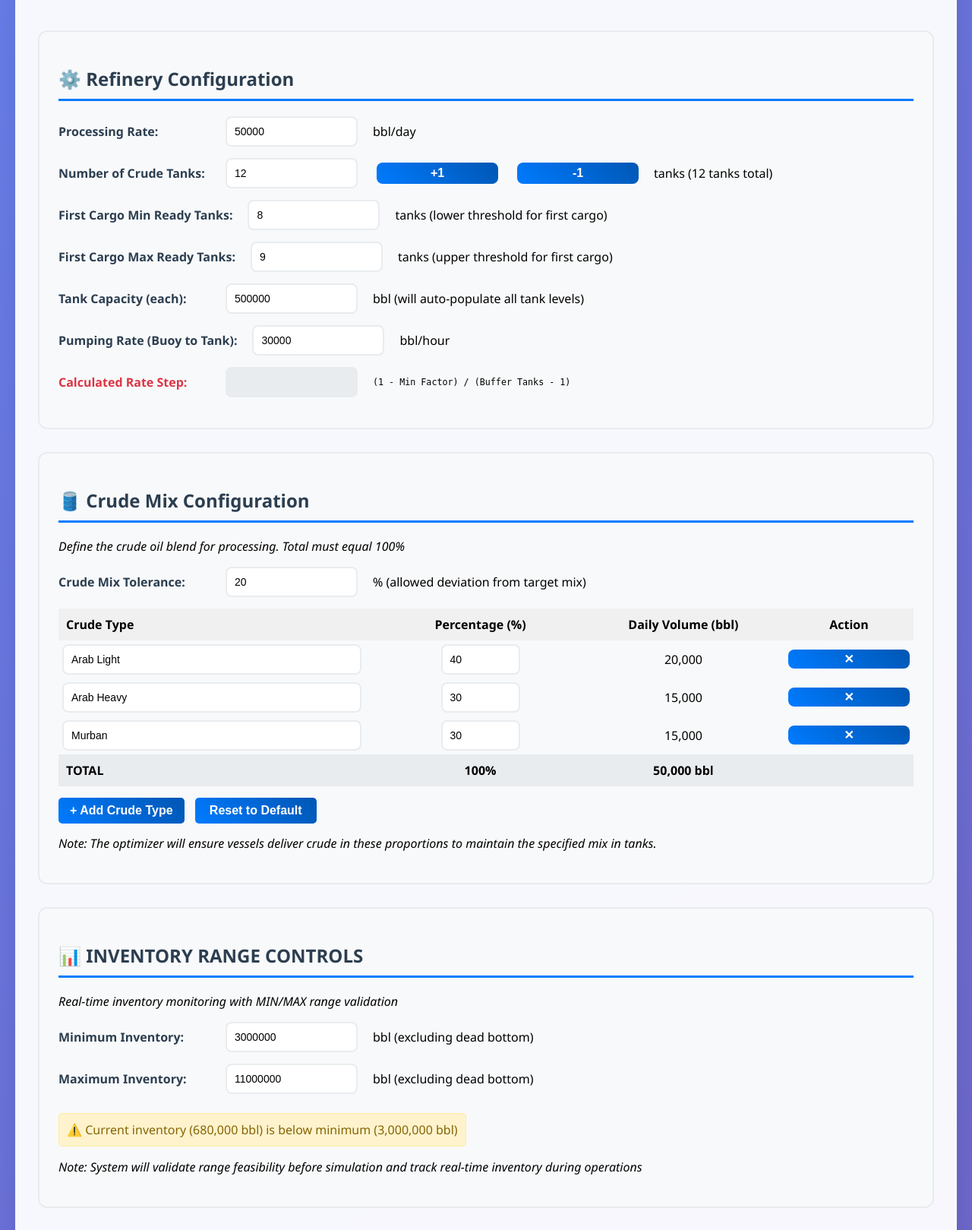
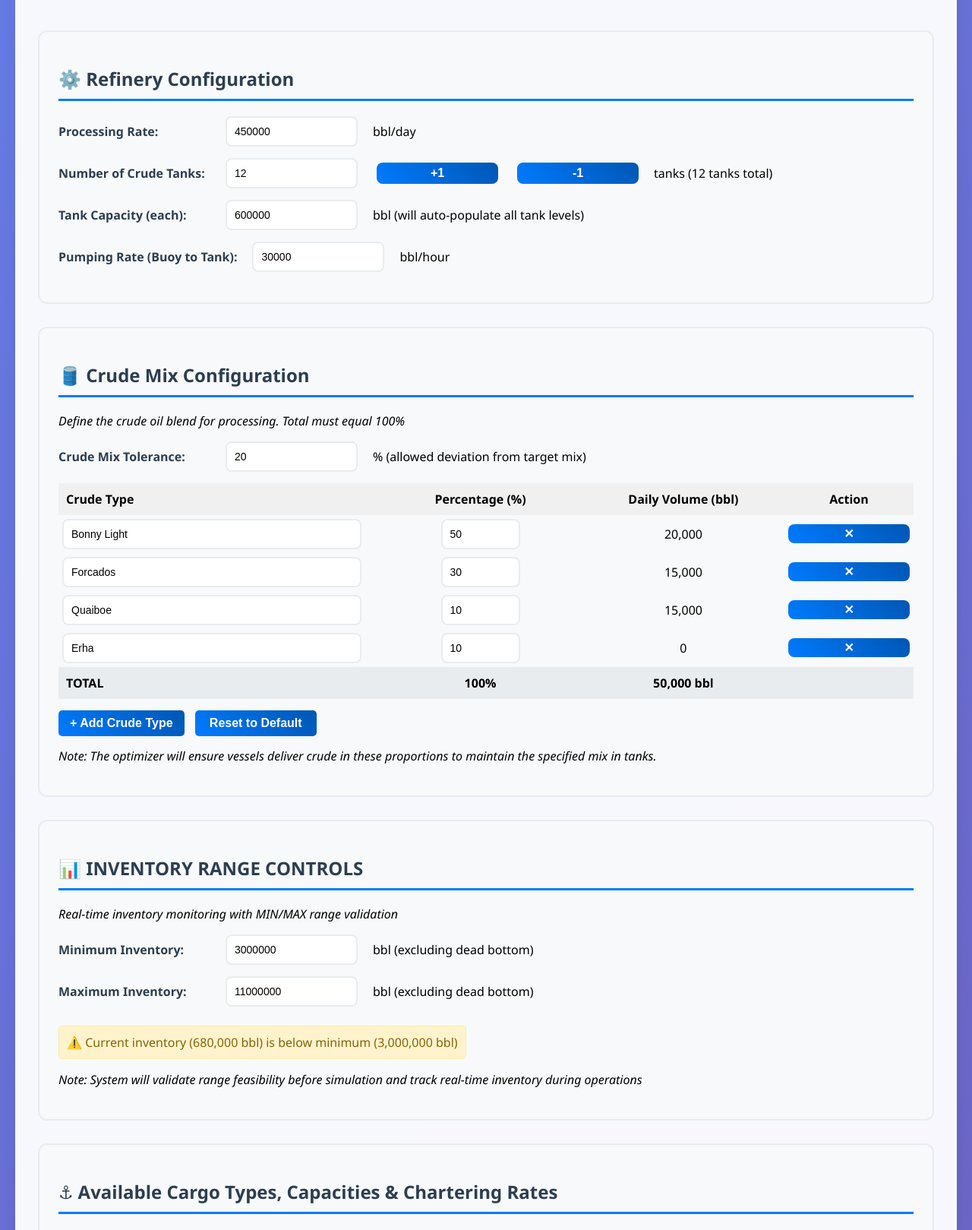
Before and after one commit to mac1kus/Crude_Scheduler, a Flask app: page /index in a window 1280 px wide. Shown: the part 253-1872 px from the top of the page at 76% size. Run offline with Flask 3, Linux system fonts and the light colour scheme; data that the repository does not hold is empty.

Commit message:
Updated HTML and main.js for new UI changes

```diff
--- a/app.py
+++ b/app.py
@@ -18,4 +18,4 @@
 
 if __name__ == '__main__':
     port = int(os.environ.get('PORT', 5000))
-    app.run(debug=False, host='0.0.0.0', port=port)
+    app.run(debug=True, host='0.0.0.0', port=port)
--- a/static/js/main.js
+++ b/static/js/main.js
@@ -152,7 +152,7 @@
     tableBody.innerHTML = `
         <tr class="crude-mix-row">
             <td style="padding: 5px;"><input type="text" class="crude-name-input" value="Arab Light" placeholder="Enter crude name" style="width: 90%;" onchange="updateCrudeMix()"></td>
-            <td style="padding: 5px; text-align: center;"><input type="number" class="crude-percentage-input" value="40" min="0" max="100" step="0.1" style="width: 80px;" onchange="updateCrudeMix()"></td>
+            <td style="padding: 5px; text-align: center;"><input type="number" class="crude-percentage-input" value="50" min="0" max="100" step="0.1" style="width: 80px;" onchange="updateCrudeMix()"></td>
             <td style="padding: 5px; text-align: center;"><span class="crude-volume-display">20,000</span></td>
             <td style="padding: 5px; text-align: center;"><button class="remove-crude-btn" onclick="removeCrudeRow(this)" style="background-color: #dc3545; color: white; border: none; padding: 3px 8px; cursor: pointer;">✕</button></td>
         </tr>
@@ -164,8 +164,14 @@
         </tr>
         <tr class="crude-mix-row">
             <td style="padding: 5px;"><input type="text" class="crude-name-input" value="Murban" placeholder="Enter crude name" style="width: 90%;" onchange="updateCrudeMix()"></td>
-            <td style="padding: 5px; text-align: center;"><input type="number" class="crude-percentage-input" value="30" min="0" max="100" step="0.1" style="width: 80px;" onchange="updateCrudeMix()"></td>
+            <td style="padding: 5px; text-align: center;"><input type="number" class="crude-percentage-input" value="10" min="0" max="100" step="0.1" style="width: 80px;" onchange="updateCrudeMix()"></td>
             <td style="padding: 5px; text-align: center;"><span class="crude-volume-display">15,000</span></td>
+            <td style="padding: 5px; text-align: center;"><button class="remove-crude-btn" onclick="removeCrudeRow(this)" style="background-color: #dc3545; color: white; border: none; padding: 3px 8px; cursor: pointer;">✕</button></td>
+        </tr>
+        <tr class="crude-mix-row">
+            <td style="padding: 5px;"><input type="text" class="crude-name-input" value="Erha" placeholder="Enter crude name" style="width: 90%;" onchange="updateCrudeMix()"></td>
+            <td style="padding: 5px; text-align: center;"><input type="number" class="crude-percentage-input" value="10" min="0" max="100" step="0.1" style="width: 80px;" onchange="updateCrudeMix()"></td>
+            <td style="padding: 5px; text-align: center;"><span class="crude-volume-display">0</span></td>
             <td style="padding: 5px; text-align: center;"><button class="remove-crude-btn" onclick="removeCrudeRow(this)" style="background-color: #dc3545; color: white; border: none; padding: 3px 8px; cursor: pointer;">✕</button></td>
         </tr>
     `;
--- a/templates/index.html
+++ b/templates/index.html
@@ -21,7 +21,7 @@
             <h2>⚙️ Refinery Configuration</h2>
             <div class="input-row">
                 <label>Processing Rate:</label>
-                <input type="number" id="processingRate" value="50000" min="1000" step="1000" onchange="autoSaveInputs()">
+                <input type="number" id="processingRate" value="450000" min="1000" step="1000" onchange="autoSaveInputs()">
                 <span>bbl/day</span>
             </div>
             <div class="input-row">
@@ -33,33 +33,14 @@
             </div>
 
             <div class="input-row">
-                <label>First Cargo Min Ready Tanks:</label>
-                <input type="number" id="firstCargoMinReady" value="8" min="1" max="20" onchange="autoSaveInputs()">
-                <span>tanks (lower threshold for first cargo)</span>
-            </div>
-
-            <div class="input-row">
-                <label>First Cargo Max Ready Tanks:</label>
-                <input type="number" id="firstCargoMaxReady" value="9" min="1" max="20" onchange="autoSaveInputs()">
-                <span>tanks (upper threshold for first cargo)</span>
-            </div>
-
-
-            <div class="input-row">
                 <label>Tank Capacity (each):</label>
-                <input type="number" id="tankCapacity" value="500000" min="100000" step="50000" onchange="updateTankCapacities();populateTankLevels(); autoCalculatePumpingDays(); autoSaveInputs()">
+                <input type="number" id="tankCapacity" value="600000" min="100000" step="50000" onchange="updateTankCapacities();populateTankLevels(); autoCalculatePumpingDays(); autoSaveInputs()">
                 <span>bbl (will auto-populate all tank levels)</span>
             </div>
             <div class="input-row">
                 <label>Pumping Rate (Buoy to Tank):</label>
                 <input type="number" id="pumpingRate" value="30000" min="100" step="100" onchange="autoCalculatePumpingDays(); autoSaveInputs()">
                 <span>bbl/hour</span>
-            </div>
-
-            <div class="input-row">
-                <label style="font-weight: bold; color: #dc3545;">Calculated Rate Step:</label>
-                <input type="number" id="rateStepDisplay" readonly style="background-color: #e9ecef;">
-                <span style="font-family: monospace; font-size: 0.9em;">(1 - Min Factor) / (Buffer Tanks - 1)</span>
             </div>
 
         </div>
@@ -88,23 +69,28 @@
                     <tbody id="crudeMixTableBody">
                         <!-- Default crude mix rows -->
                         <tr class="crude-mix-row">
-                            <td style="padding: 5px;"><input type="text" class="crude-name-input" value="Arab Light" placeholder="Enter crude name" style="width: 90%;" onchange="updateCrudeMix()"></td>
-                            <td style="padding: 5px; text-align: center;"><input type="number" class="crude-percentage-input" value="40" min="0" max="100" step="0.1" style="width: 80px;" onchange="updateCrudeMix()"></td>
+                            <td style="padding: 5px;"><input type="text" class="crude-name-input" value="Bonny Light" placeholder="Enter crude name" style="width: 90%;" onchange="updateCrudeMix()"></td>
+                            <td style="padding: 5px; text-align: center;"><input type="number" class="crude-percentage-input" value="50" min="0" max="100" step="0.1" style="width: 80px;" onchange="updateCrudeMix()"></td>
                             <td style="padding: 5px; text-align: center;"><span class="crude-volume-display">20,000</span></td>
                             <td style="padding: 5px; text-align: center;"><button class="remove-crude-btn" onclick="removeCrudeRow(this)" style="background-color: #dc3545; color: white; border: none; padding: 3px 8px; cursor: pointer;">✕</button></td>
                         </tr>
                         <tr class="crude-mix-row">
-                            <td style="padding: 5px;"><input type="text" class="crude-name-input" value="Arab Heavy" placeholder="Enter crude name" style="width: 90%;" onchange="updateCrudeMix()"></td>
+                            <td style="padding: 5px;"><input type="text" class="crude-name-input" value="Forcados" placeholder="Enter crude name" style="width: 90%;" onchange="updateCrudeMix()"></td>
                             <td style="padding: 5px; text-align: center;"><input type="number" class="crude-percentage-input" value="30" min="0" max="100" step="0.1" style="width: 80px;" onchange="updateCrudeMix()"></td>
                             <td style="padding: 5px; text-align: center;"><span class="crude-volume-display">15,000</span></td>
                             <td style="padding: 5px; text-align: center;"><button class="remove-crude-btn" onclick="removeCrudeRow(this)" style="background-color: #dc3545; color: white; border: none; padding: 3px 8px; cursor: pointer;">✕</button></td>
                         </tr>
                         <tr class="crude-mix-row">
-                            <td style="padding: 5px;"><input type="text" class="crude-name-input" value="Murban" placeholder="Enter crude name" style="width: 90%;" onchange="updateCrudeMix()"></td>
-                            <td style="padding: 5px; text-align: center;"><input type="number" class="crude-percentage-input" value="30" min="0" max="100" step="0.1" style="width: 80px;" onchange="updateCrudeMix()"></td>
+                            <td style="padding: 5px;"><input type="text" class="crude-name-input" value="Quaiboe" placeholder="Enter crude name" style="width: 90%;" onchange="updateCrudeMix()"></td>
+                            <td style="padding: 5px; text-align: center;"><input type="number" class="crude-percentage-input" value="10" min="0" max="100" step="0.1" style="width: 80px;" onchange="updateCrudeMix()"></td>
                             <td style="padding: 5px; text-align: center;"><span class="crude-volume-display">15,000</span></td>
                             <td style="padding: 5px; text-align: center;"><button class="remove-crude-btn" onclick="removeCrudeRow(this)" style="background-color: #dc3545; color: white; border: none; padding: 3px 8px; cursor: pointer;">✕</button></td>
                         </tr>
+                        <tr class="crude-mix-row">
+                            <td style="padding: 5px;"><input type="text" class="crude-name-input" value="Erha" placeholder="Enter crude name" style="width: 90%;" onchange="updateCrudeMix()"></td>
+                            <td style="padding: 5px; text-align: center;"><input type="number" class="crude-percentage-input" value="10" min="0" max="100" step="0.1" style="width: 80px;" onchange="updateCrudeMix()"></td>
+                            <td style="padding: 5px; text-align: center;"><span class="crude-volume-display">0</span></td>
+                            <td style="padding: 5px; text-align: center;"><button class="remove-crude-btn" onclick="removeCrudeRow(this)" style="background-color: #dc3545; color: white; border: none; padding: 3px 8px; cursor: pointer;">✕</button></td>
                     </tbody>
                     <tfoot>
                         <tr style="background-color: #e9ecef; font-weight: bold;">
```
Also changed, not shown: 2 other files.
